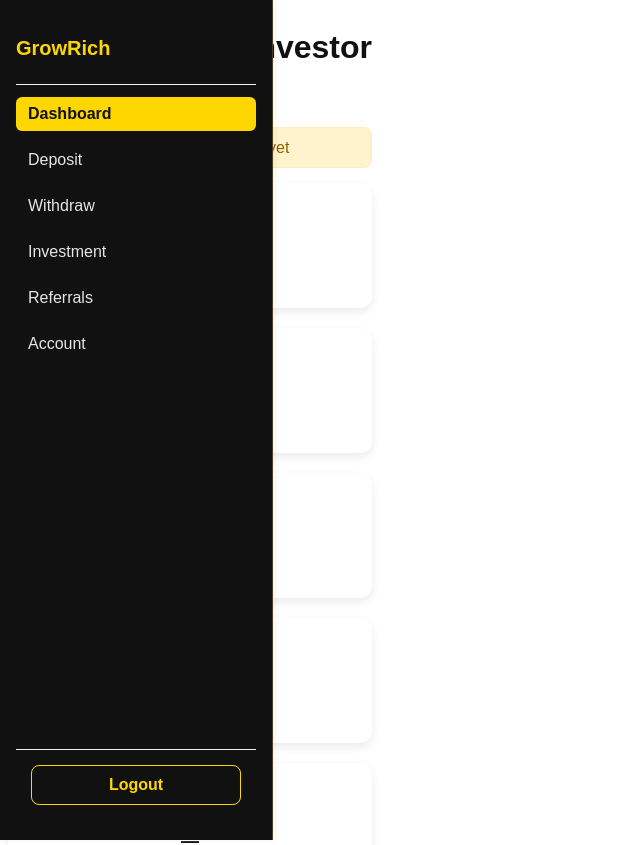
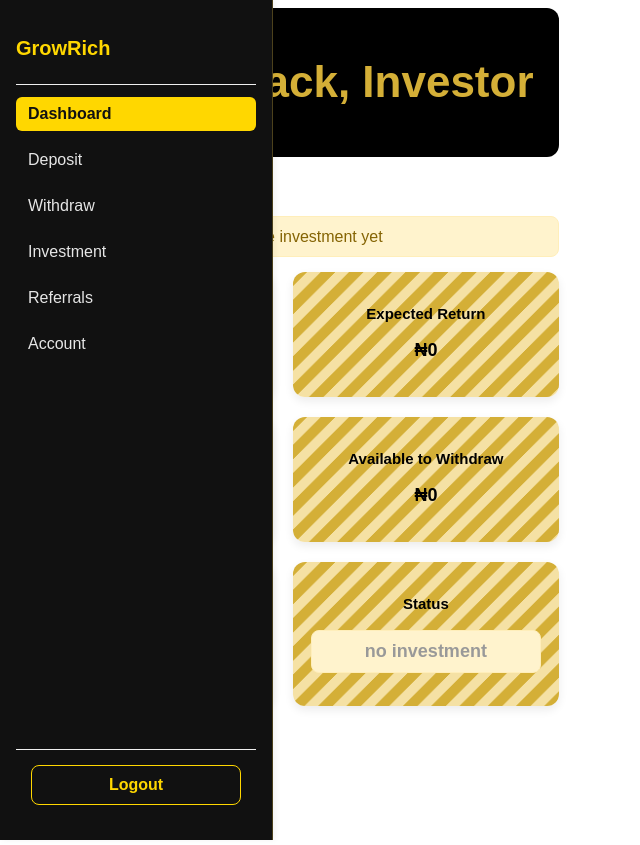
Before and after one commit to YBspotted20045/Grow-rich-investinm, a React (Vite) app: page /dashboard in a window 1280 px wide. Shown: the top 845 px of the page, without its empty margins (0-640 px from the left). After the commit the page ends 816 px from the top, so only its background shows below. Built offline with nearby package versions, Linux system fonts and the light colour scheme; no server answers; sample sign-in values are in the browser's storage.

Commit message:
Update Dashboard.css

```diff
--- a/src/pages/Dashboard.css
+++ b/src/pages/Dashboard.css
@@ -41,6 +41,24 @@
   margin-left: 220px; /* space for sidebar */
   position: relative;
   z-index: 1; /* ensures text/cards are above background */
+}
+
+/* Welcome card */
+.welcome-card {
+  background-color: #000; /* black */
+  color: #d4af37; /* gold */
+  padding: 20px 25px;
+  border-radius: 12px;
+  text-align: center;
+  font-size: 22px;
+  font-weight: bold;
+  margin-bottom: 20px;
+  z-index: 2;
+  position: relative;
+}
+
+.welcome-card span {
+  color: #d4af37;
 }
 
 .dashboard-heading {
@@ -121,6 +139,37 @@
   color: #999;
 }
 
+/* Gold-themed cards */
+.gold-card {
+  background: linear-gradient(
+    135deg,
+    #d4af37 25%,
+    #f5e1a4 25%,
+    #f5e1a4 50%,
+    #d4af37 50%,
+    #d4af37 75%,
+    #f5e1a4 75%,
+    #f5e1a4
+  );
+  background-size: 28.28px 28.28px; /* striped pattern */
+  color: #000;
+}
+
+.gold-card h3,
+.gold-card p {
+  color: #000;
+}
+
+.gold-card:hover {
+  background: #000;
+  color: #d4af37;
+}
+
+.gold-card:hover h3,
+.gold-card:hover p {
+  color: #d4af37;
+}
+
 /* Mobile */
 @media (max-width: 768px) {
   .dashboard-content {
```
